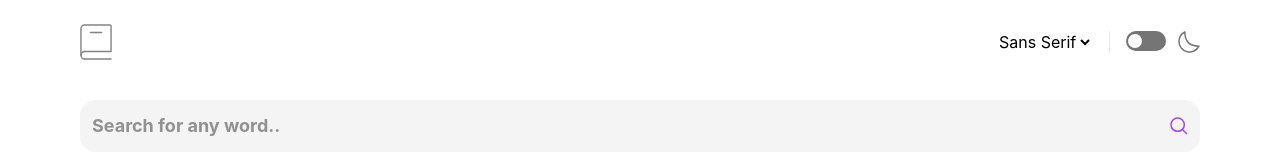
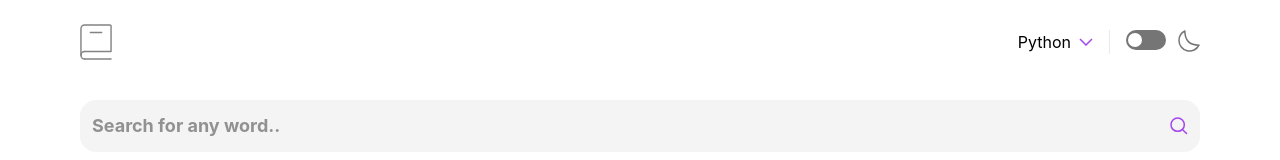
Before and after one commit to ZTanvir/fem-dictonary-app, a React (Vite) app: page / in a window 1280 px wide. Shown: the top 160 px of the page. Built offline with nearby package versions, Linux system fonts and the light colour scheme; no server answers.

Commit message:
add non modal dialog for font selection

```diff
--- a/src/components/Header.tsx
+++ b/src/components/Header.tsx
@@ -1,17 +1,61 @@
 import LogoImg from "../assets/images/logo.svg";
 import MoonImg from "../assets/images/icon-moon.svg?react";
-import { useState } from "react";
+import DownArrowImg from "../assets/images/icon-arrow-down.svg?react";
+import { useRef, useState } from "react";
 import clsx from "clsx";
 
-export default function Header() {
+interface HeaderProps {
+  fontType: string;
+  setFontType: React.Dispatch<React.SetStateAction<string>>;
+}
+
+export default function Header({ fontType, setFontType }: HeaderProps) {
   const [mode, setMode] = useState("light");
+  const dialogEl = useRef<HTMLDialogElement>(null);
+
+  const handleOpenDialog = () => {
+    if (dialogEl.current?.open) {
+      dialogEl.current?.close();
+      return;
+    }
+    dialogEl.current?.show();
+  };
+  const handleCloseDialog = () => {
+    dialogEl.current?.close();
+  };
+
   return (
     <header className="flex items-center bg-white">
       <img className="mr-auto w-8" src={LogoImg} alt="Logo" />
       <div className="flex">
-        <select name="font" id="font">
-          <option value="sans">Sans Serif</option>
-        </select>
+        <div className="relative">
+          <button className="flex gap-2" onClick={handleOpenDialog}>
+            {fontType}
+            Python
+            <span className="self-center">
+              <DownArrowImg />
+            </span>
+          </button>
+          <dialog
+            className="left-auto z-1 w-40 rounded-xl py-4 shadow-sm"
+            ref={dialogEl}
+          >
+            <div className="flex flex-col space-y-3">
+              <button
+                onClick={handleCloseDialog}
+                className="pl-4 text-left font-sans hover:cursor-pointer"
+              >
+                Sans Serif
+              </button>
+              <button className="pl-4 text-left font-serif hover:cursor-pointer">
+                Serif
+              </button>
+              <button className="pl-4 text-left font-mono hover:cursor-pointer">
+                Mono
+              </button>
+            </div>
+          </dialog>
+        </div>
         <div className="bg-white-echo mx-4 h-auto w-px"></div>
         <div className="flex gap-3">
           <div
```
